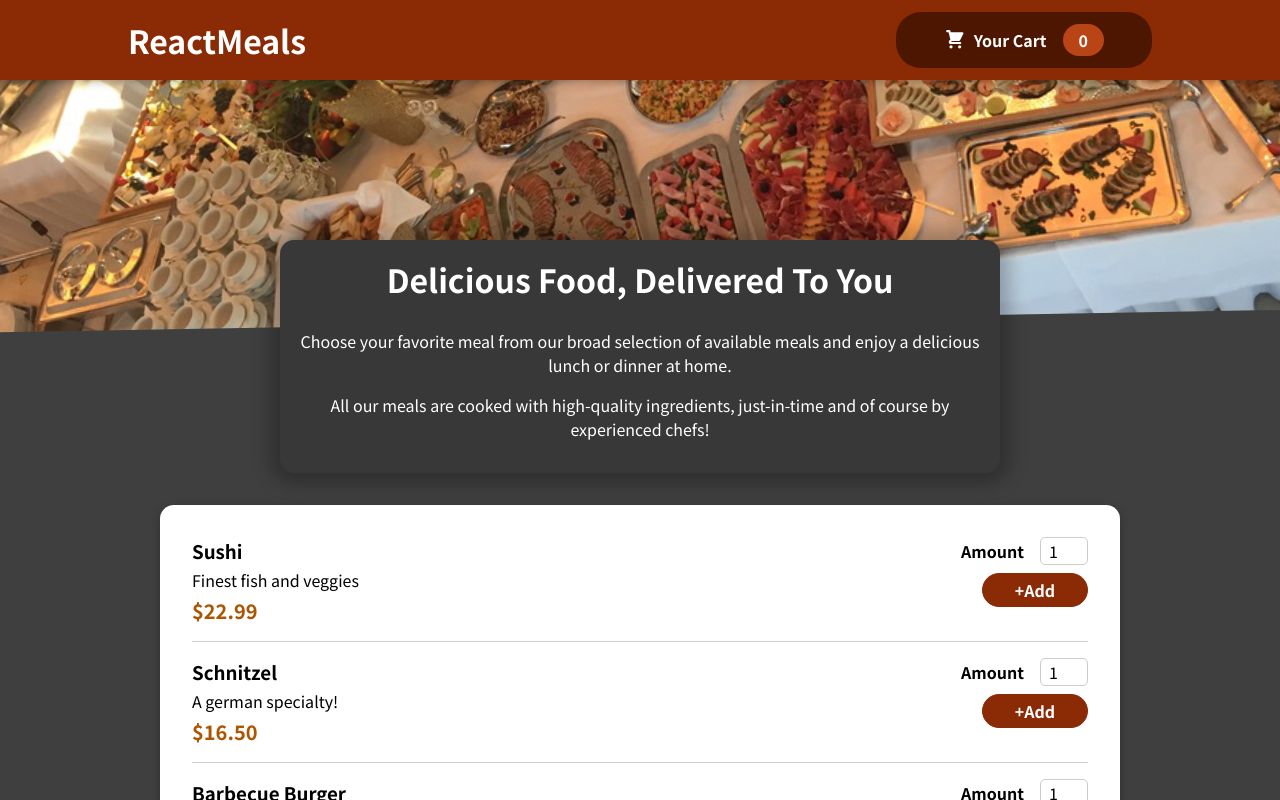
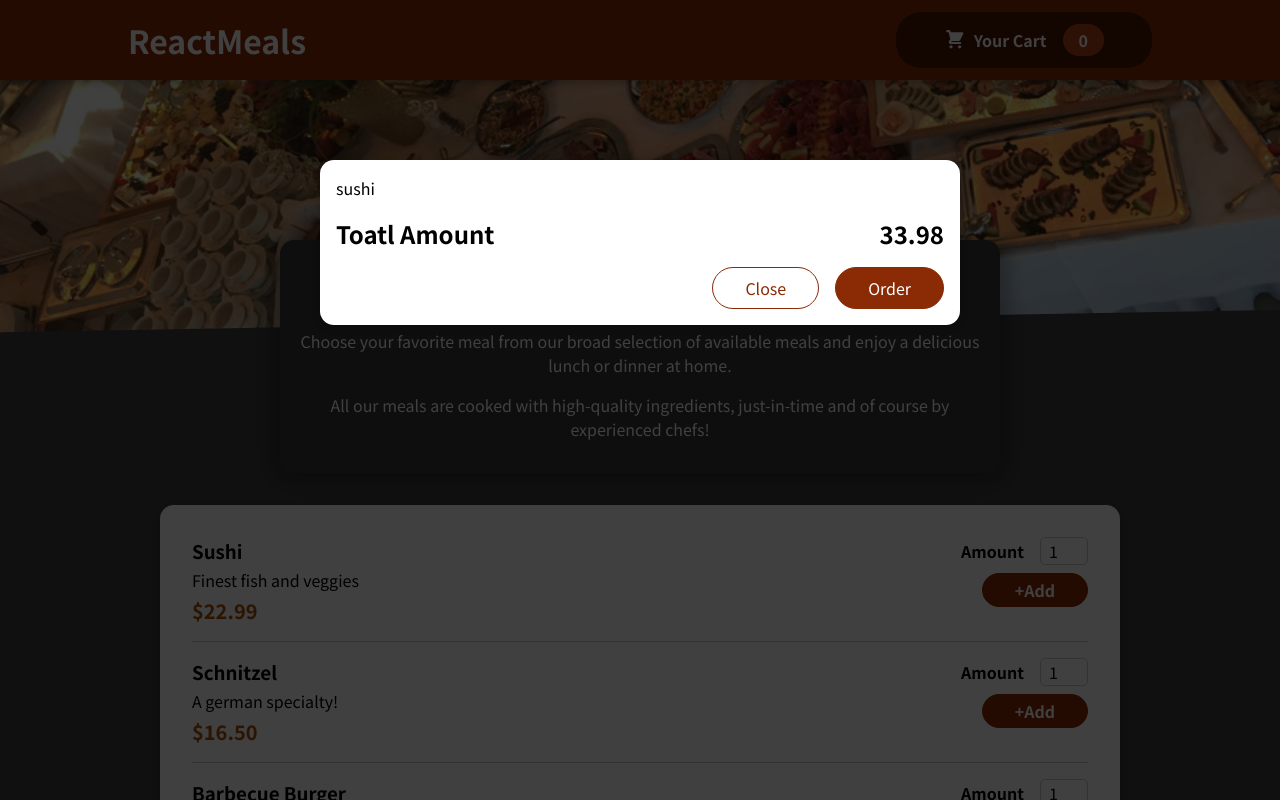
Before and after one commit to Shivarajkumar456/RestaurantWebsite, a React (Create React App) app: page / in a window 1280 px wide. Shown: the top 800 px of the page. Built offline with nearby package versions, Linux system fonts and the light colour scheme.

Commit message:
Added Cart component

```diff
--- a/public/index.html
+++ b/public/index.html
@@ -28,6 +28,7 @@
   </head>
   <body>
     <noscript>You need to enable JavaScript to run this app.</noscript>
+    <div id="overlays"></div>
     <div id="root"></div>
     <!--
       This HTML file is a template.
--- a/src/App.js
+++ b/src/App.js
@@ -1,12 +1,16 @@
 import React from 'react';
 import Meals from './Components/Meals/Meals';
 import Header from './Components/Layouts/Header';
+import Cart from './Components/Cart/Cart';
 
 function App() {
   return (
     <React.Fragment>
+      <Cart />
       <Header />
+      <main>
       <Meals />
+      </main>
     </React.Fragment>
   );
 }
--- /dev/null
+++ b/src/Components/Cart/Cart.js
@@ -0,0 +1,20 @@
+import Modal from '../UI/Modal';
+import classes from './Cart.module.css';
+
+const Cart =(props) => {
+    const cartItem = <ul className={classes['cart-items']}>{[{id:'c1', name:'sushi', amount:2, price:16.99}].map(item => (
+        <li>{item.name}</li>))}</ul>
+    return <Modal>
+        {cartItem}
+        <div className={classes.total}>
+            <span>Toatl Amount</span>
+            <span>33.98</span>
+        </div>
+        <div className={classes.actions}>
+            <button className={classes['button--alt']}>Close</button>
+            <button className={classes.button}>Order</button>
+        </div>
+    </Modal>
+}
+
+export default Cart;
--- /dev/null
+++ b/src/Components/Cart/Cart.module.css
@@ -0,0 +1,46 @@
+.cart-items {
+    list-style: none;
+    margin: 0;
+    padding: 0;
+    max-height: 20rem;
+    overflow: auto;
+  }
+
+  .total {
+    display: flex;
+    justify-content: space-between;
+    align-items: center;
+    font-weight: bold;
+    font-size: 1.5rem;
+    margin: 1rem 0;
+  }
+
+  .actions {
+    text-align: right;
+  }
+
+  .actions button {
+    font: inherit;
+    cursor: pointer;
+    background-color: transparent;
+    border: 1px solid #8a2b06;
+    padding: 0.5rem 2rem;
+    border-radius: 25px;
+    margin-left: 1rem;
+  }
+
+  .actions button:hover,
+  .actions button:active {
+    background-color: #5a1a01;
+    border-color: #5a1a01;
+    color: white;
+  }
+
+  .actions .button--alt {
+    color: #8a2b06;
+  }
+
+  .actions .button {
+    background-color: #8a2b06;
+    color: white;
+  }
--- a/src/Components/Meals/AvailabaleMeals.js
+++ b/src/Components/Meals/AvailabaleMeals.js
@@ -30,7 +30,7 @@
   ];
 
   const AvailableMeals = () => {
-    const mealsList = Dummy_Meals.map(meal => <MealItem key={meal.id} name={meal.name} description={meal.description} price={meal.price}/>)
+    const mealsList = Dummy_Meals.map(meal => <MealItem id={meal.id} key={meal.id} name={meal.name} description={meal.description} price={meal.price}/>)
 
     return <section className={classes.meals}>
     <Card>
--- a/src/Components/Meals/MealItem.js
+++ b/src/Components/Meals/MealItem.js
@@ -10,7 +10,7 @@
             <div className={classes.price}>{price}</div>
         </div>
         <div>
-            <MealItemForm />
+            <MealItemForm id={props.id}/>
         </div>
     </li>
 }
--- a/src/Components/Meals/MealItemForm.js
+++ b/src/Components/Meals/MealItemForm.js
@@ -4,7 +4,7 @@
 const MealItemForm = (props) => {
     return <form className={classes.form}>
         <Input label="Amount" input={{
-            id:'amount',
+            id:'amount_' + props.id,
             type:'number',
             min:1,
             max:5,
--- /dev/null
+++ b/src/Components/UI/Modal.js
@@ -0,0 +1,22 @@
+import React, {Fragment} from 'react';
+import ReactDOM  from 'react-dom';
+import classes from './Modal.module.css';
+
+const Backdrop = (props) => {
+    return <div className={classes.backdrop}></div>
+}
+
+const ModalOverlay = (props) => {
+    return <div className={classes.modal}>
+        <div className={classes.content}>{props.children}</div>
+    </div>
+}
+
+const Modal = (props)=>{
+    return <Fragment>
+        {ReactDOM.createPortal(<Backdrop />, document.getElementById('overlays'))}
+        {ReactDOM.createPortal(<ModalOverlay>{props.children}</ModalOverlay>, document.getElementById('overlays'))}
+    </Fragment>
+}
+
+export default Modal;
--- /dev/null
+++ b/src/Components/UI/Modal.module.css
@@ -0,0 +1,40 @@
+.backdrop {
+    position: fixed;
+    top: 0;
+    left: 0;
+    width: 100%;
+    height: 100vh;
+    z-index: 20;
+    background-color: rgba(0, 0, 0, 0.75);
+  }
+
+  .modal {
+    position: fixed;
+    top: 20vh;
+    left: 5%;
+    width: 90%;
+    background-color: white;
+    padding: 1rem;
+    border-radius: 14px;
+    box-shadow: 0 2px 8px rgba(0, 0, 0, 0.25);
+    z-index: 30;
+    animation: slide-down 300ms ease-out forwards;
+  }
+
+  @media (min-width: 768px) {
+    .modal {
+      width: 40rem;
+      left: calc(50% - 20rem);
+    }
+  }
+
+  @keyframes slide-down {
+    from {
+      opacity: 0;
+      transform: translateY(-3rem);
+    }
+    to {
+      opacity: 1;
+      transform: translateY(0);
+    }
+  }
```
